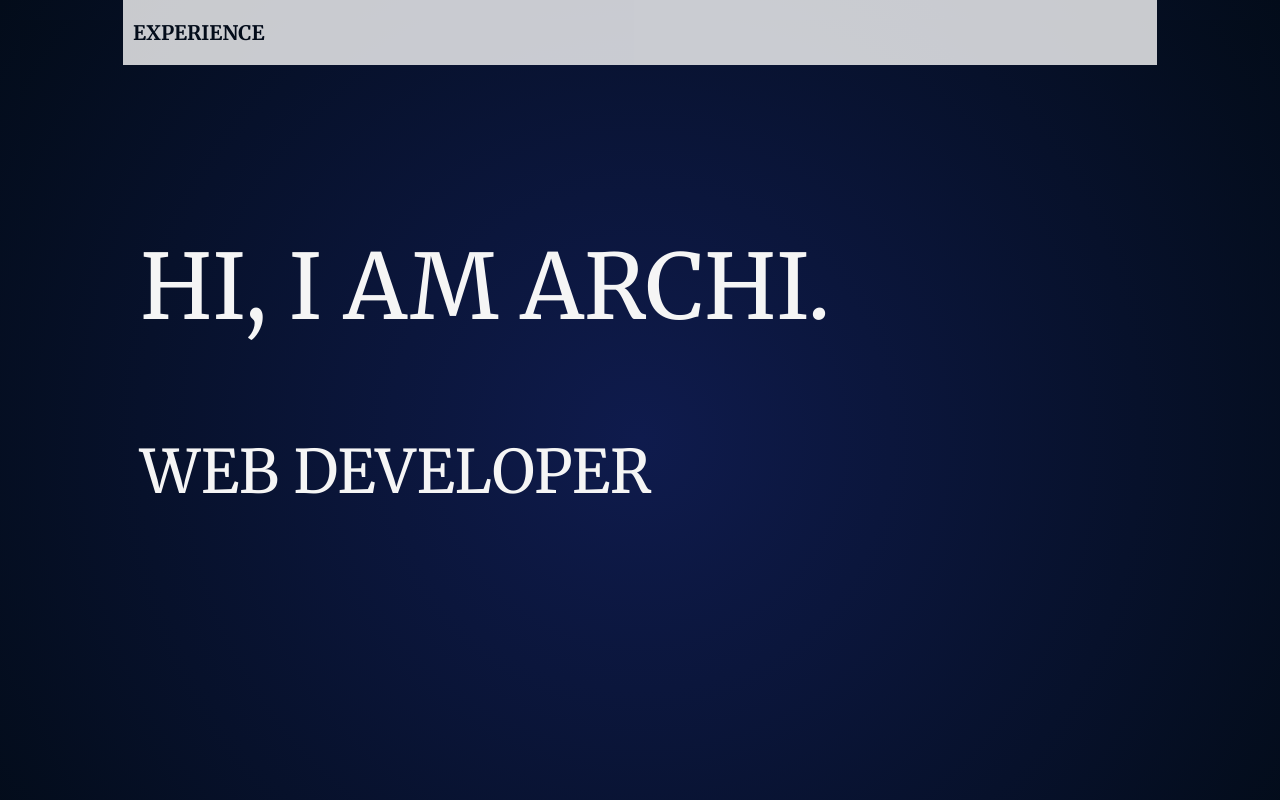
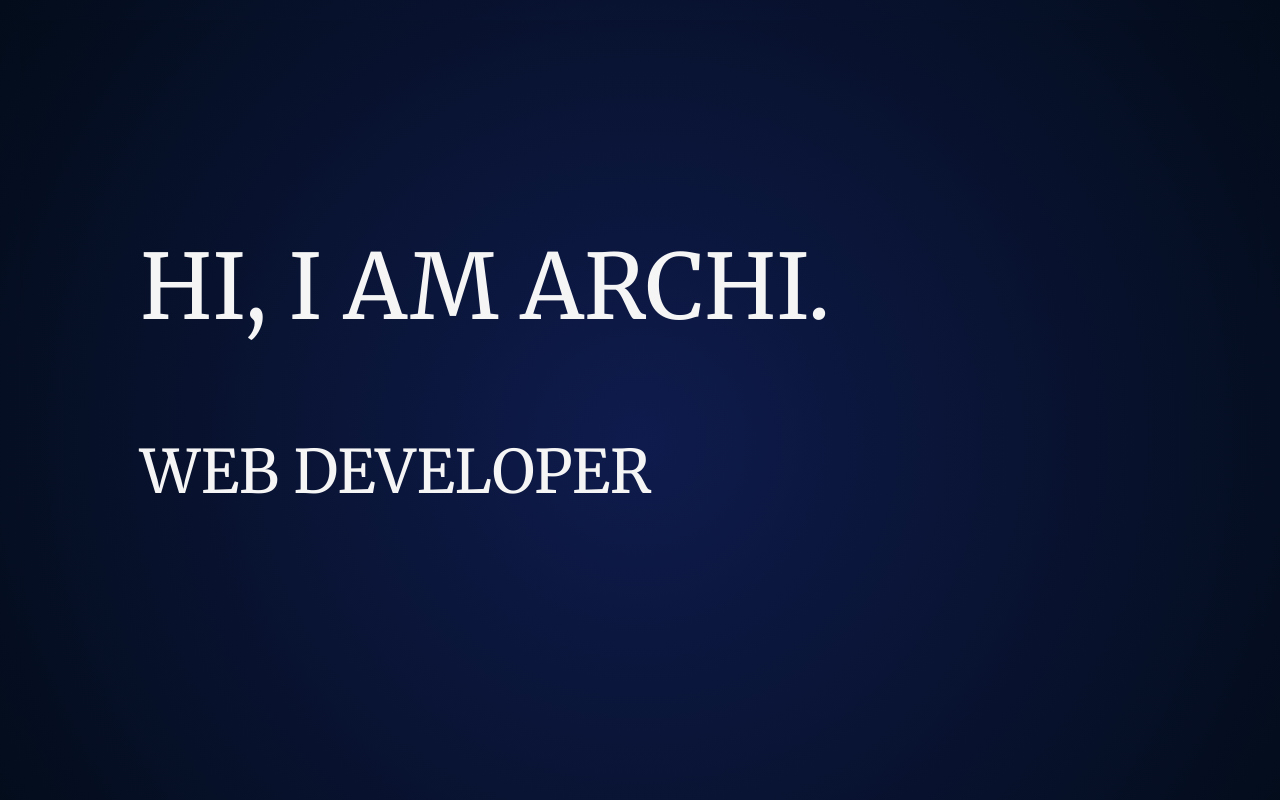
Before and after one commit to archiKumari/my_portfolio, a React (Create React App) app: page / in a window 1280 px wide. Shown: the top 800 px of the page. Built offline with nearby package versions, Linux system fonts and the light colour scheme.

Commit message:
Top Bar removed

```diff
--- a/src/App.js
+++ b/src/App.js
@@ -35,7 +35,7 @@ function App() {
         flexDirection: "column",
       }}
     >
-      <TopBar text={currentSection} />
+      {/* <TopBar text={currentSection} /> */}
       <section id="ABOUT">
         <p className="heading1">HI, I AM ARCHI.</p>
         {/* <p className="heading2">SOFTWARE, WEB AND MOBILE DEVELOPER</p> */}
```
